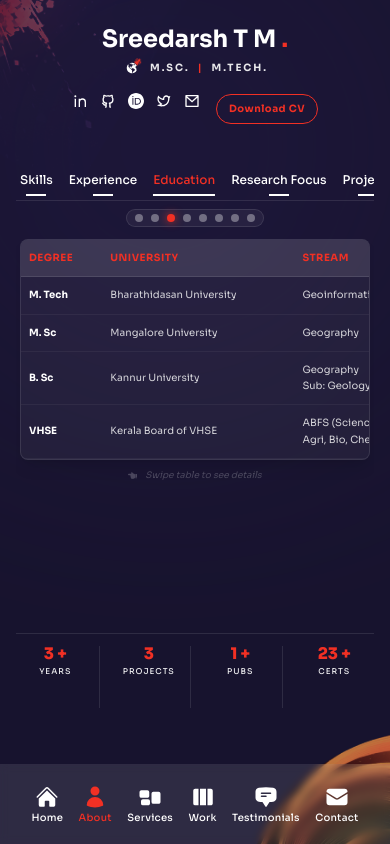
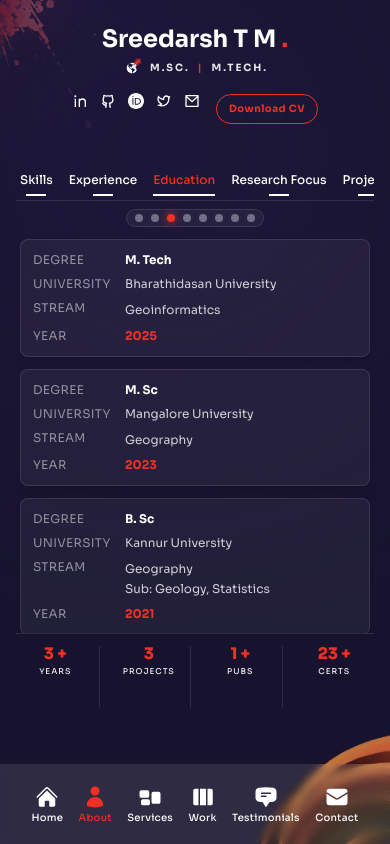
Before and after one commit to tmSreedarsh/modern-portfolio, a Next.js app: page /about in a window 390 px wide. Both pictures are taken after a click on the button "Education". Built offline with nearby package versions, Linux system fonts and the light colour scheme.

Commit message:
Show education as full mobile cards and keep table on desktop

```diff
--- a/pages/about/index.jsx
+++ b/pages/about/index.jsx
@@ -6,8 +6,7 @@ import CountUp from "react-countup";
 import {
   FaPython,
   FaGitAlt,
-  FaGlobeAmericas,
-  FaHandPointLeft
+  FaGlobeAmericas
 } from "react-icons/fa";
 
 import {
@@ -402,9 +401,29 @@ const About = () => {
                 >
                     {/* TABLE LOGIC */}
                     {aboutData[index].title === 'Education' ? (
-                        <div className="w-full flex flex-col">
-                            <div data-swipe-ignore="true" className="w-full overflow-x-auto rounded-lg border border-white/10 bg-white/5 relative shadow-lg">
-                                <table className="w-full text-left text-white/80 border-collapse min-w-[520px] md:min-w-[680px]">
+                        <div className="w-full flex flex-col gap-3">
+                            <div className="md:hidden w-full space-y-3">
+                                {aboutData[index].info.map((row, i) => (
+                                    <div key={i} className="rounded-lg border border-white/10 bg-white/5 p-3 text-left shadow-lg">
+                                        <div className="grid grid-cols-[84px_1fr] gap-x-2 gap-y-2 text-xs sm:text-sm">
+                                            <span className="uppercase tracking-wide text-white/50">Degree</span>
+                                            <span className="font-bold text-white">{row.degree}</span>
+
+                                            <span className="uppercase tracking-wide text-white/50">University</span>
+                                            <span className="text-white/80">{row.university}</span>
+
+                                            <span className="uppercase tracking-wide text-white/50">Stream</span>
+                                            <span className="whitespace-pre-line leading-relaxed text-white/80">{row.specialization}</span>
+
+                                            <span className="uppercase tracking-wide text-white/50">Year</span>
+                                            <span className="font-bold text-accent">{row.year}</span>
+                                        </div>
+                                    </div>
+                                ))}
+                            </div>
+
+                            <div data-swipe-ignore="true" className="hidden md:block w-full overflow-x-auto rounded-lg border border-white/10 bg-white/5 relative shadow-lg">
+                                <table className="w-full text-left text-white/80 border-collapse min-w-[680px]">
                                     <thead>
                                         <tr className="bg-white/10 text-accent text-[10px] sm:text-xs md:text-sm uppercase tracking-wider">
                                             <th className="py-2.5 px-2 sm:px-3 md:px-4 font-bold border-b border-white/10">Degree</th>
@@ -424,9 +443,6 @@ const About = () => {
                                         ))}
                                     </tbody>
                                 </table>
-                            </div>
-                            <div className="md:hidden mt-2 text-white/40 text-[9px] sm:text-[10px] italic flex items-center justify-center gap-2 animate-pulse">
-                                <FaHandPointLeft /> Swipe table to see details
                             </div>
                         </div>
                     ) : (
```
